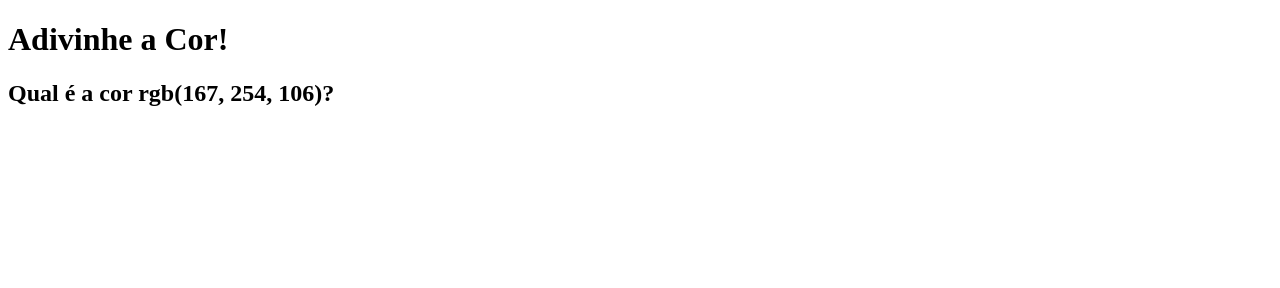
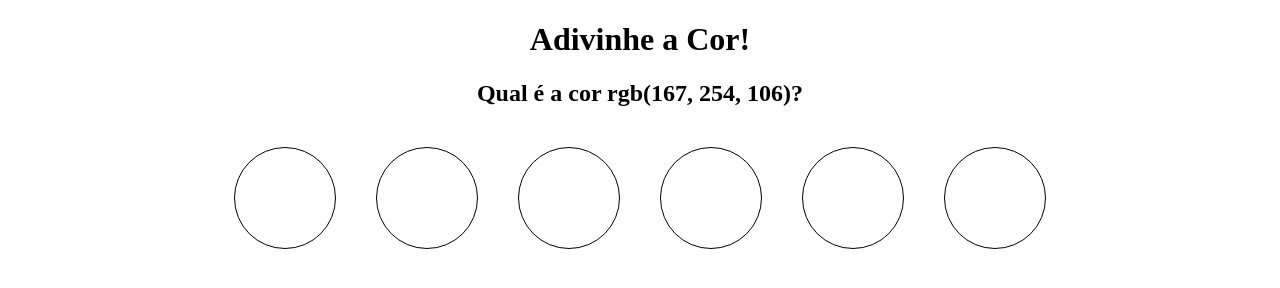
Before and after one commit to guidpo0/advinhe-a-cor, a website: page index.html in a window 1280 px wide. Drawn offline with Linux system fonts and the light colour scheme.

Commit message:
Requisito 3

```diff
--- a/index.html
+++ b/index.html
@@ -14,9 +14,12 @@
 <body>
   <header>
     <h1 id="title">Adivinhe a Cor!</h1>
+  </header>
+  <main>
+    <h2 id="rgb-color"></h2>
 
-    <h2 id="rgb-color"></h2>
-  </header>
+    <div id="color-options"></div>
+  </main>
 
   <script src="script.js"></script>
 </body>
--- a/script.js
+++ b/script.js
@@ -1,4 +1,5 @@
 const rgbColor = document.querySelector('#rgb-color');
+const colorOptions = document.querySelector('#color-options');
 
 function randomRgb() {
   let rgb = 'Qual é a cor rgb(';
@@ -12,4 +13,13 @@ function randomRgb() {
   return rgb;
 }
 
+function colorOptionsContainer(numberOfOptions) {
+  for (let index = 0; index < numberOfOptions; index += 1) {
+    const newColor = document.createElement('div');
+    newColor.classList.add('ball');
+    colorOptions.appendChild(newColor);
+  }
+}
+
 rgbColor.innerText = randomRgb();
+colorOptionsContainer(6);
--- a/style.css
+++ b/style.css
@@ -0,0 +1,12 @@
+body {
+  text-align: center;
+}
+
+.ball {
+  border-radius: 100%;
+  display: inline-block;
+  border: 1px solid black;
+  width: 100px;
+  height: 100px;
+  margin: 20px;
+}
```
